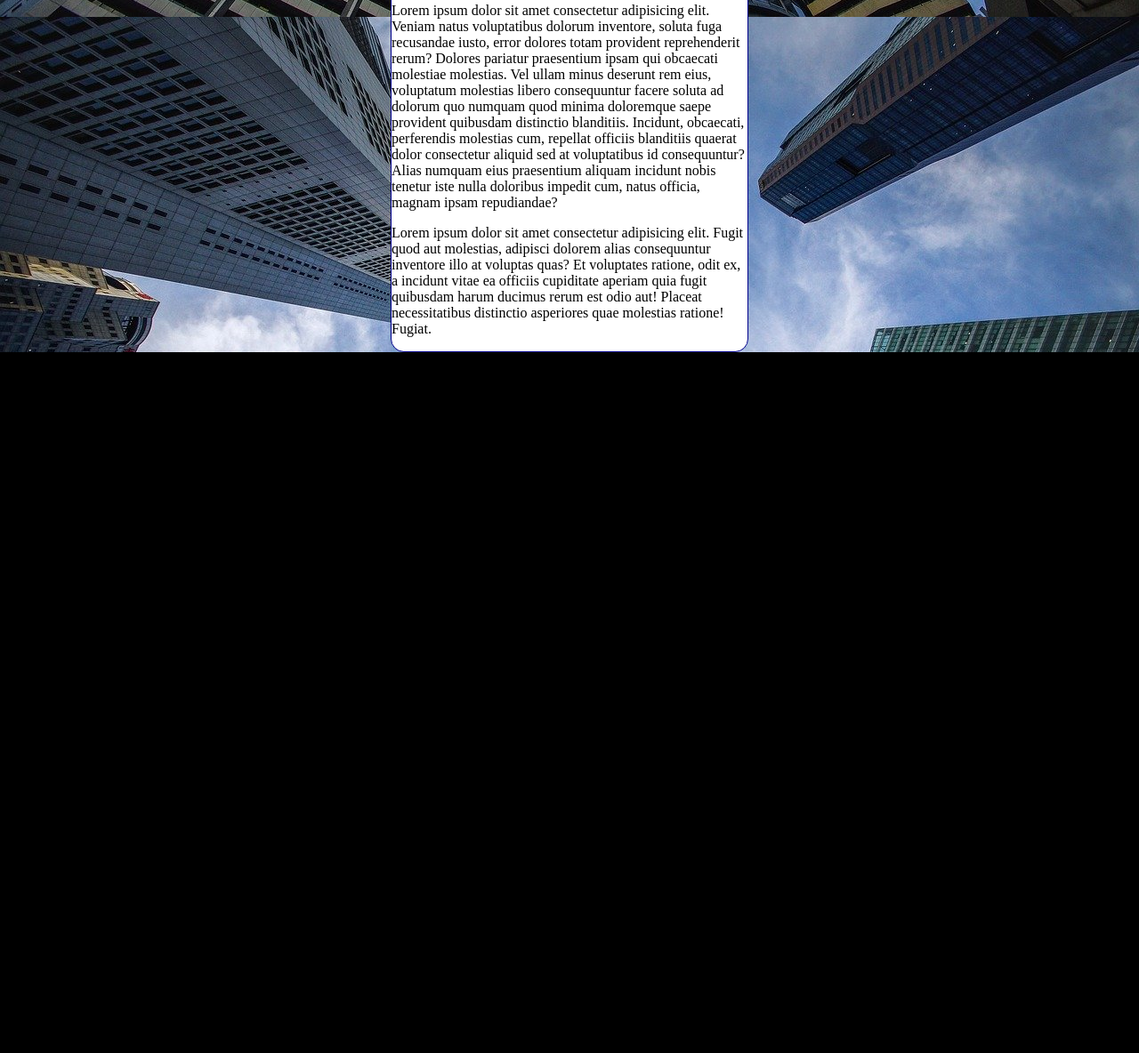
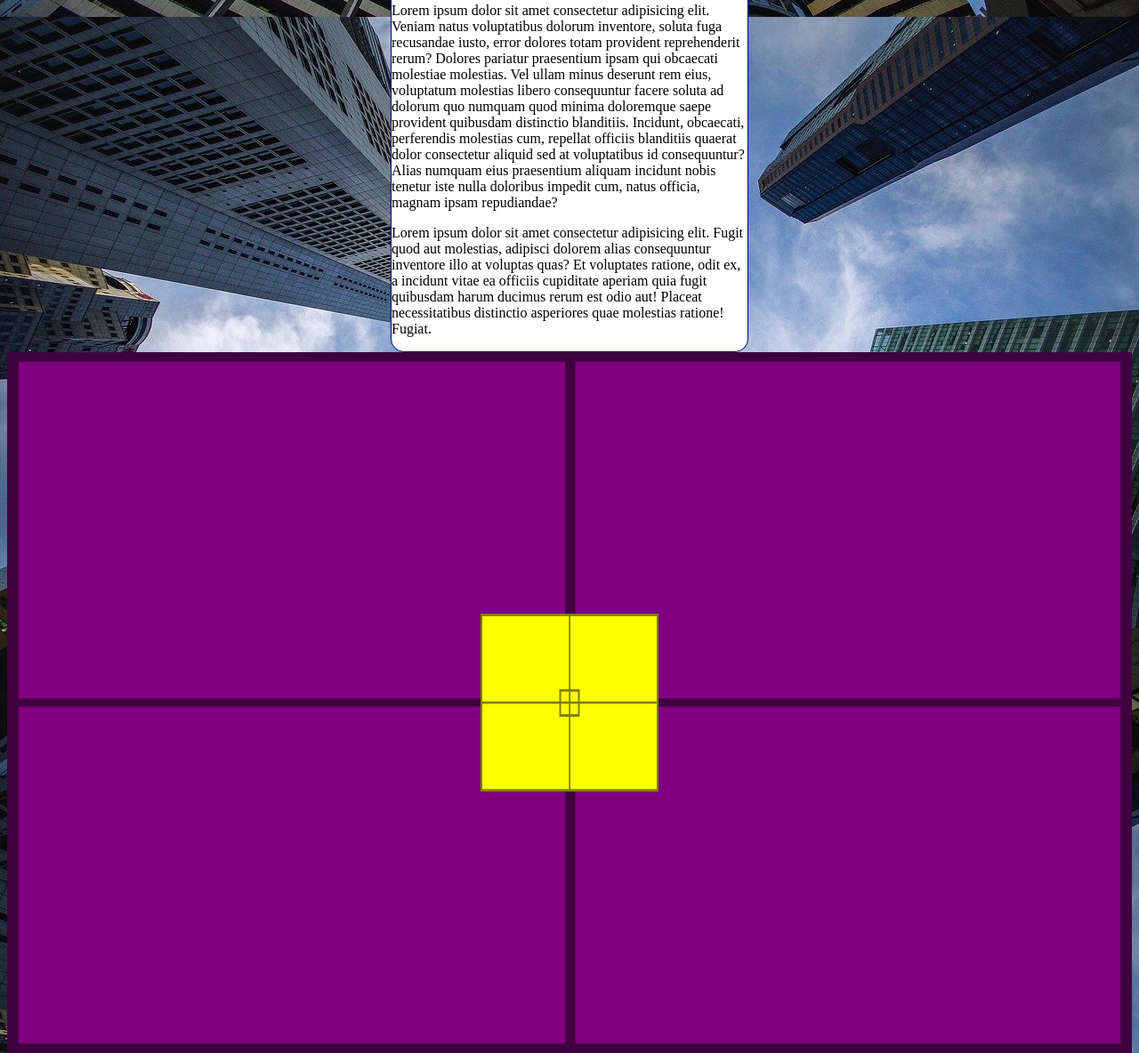
Before and after one commit to Iunaa/ImageTest, a website built with Vite: page index.html in a window 1280 px wide. Shown: the part 834-2018 px from the top of the page at 89% size. Before the commit the page ends 1230 px from the top, so only its background shows below. Built offline with nearby package versions, Linux system fonts and the light colour scheme.

Commit message:
position

```diff
--- a/index.css
+++ b/index.css
@@ -6,9 +6,38 @@ body{
     background-repeat: no-repeat;
     background-size: cover;
     background-attachment: fixed;
+
+    /* Shorthand - background
+     background: color > image > position > repeat > "size" o size nao funciona > attachment
+    */
 }
 
-main{
+#container{
+    background-image: url('./img/target001.png');
+    background-size: 100% 100%;
+    position: relative;
+    height: 96vh;
+    padding: 10px;
+    background-color: purple;
+
+
+}
+
+#conteudo{
+   background-image: url('./img/target001.png');
+   background-size: 100% 100%;
+   position: absolute;
+   height: 200px;
+   width: 200px;
+   background-color: yellow;
+   left: 50%;
+   top: 50%;
+
+   transform: translate(-50%,-50%);
+
+}
+
+.text{
     background-color: white;
     max-width: 400px;
     margin: auto;
--- a/index.html
+++ b/index.html
@@ -8,7 +8,7 @@
         <link rel="stylesheet" href="./index.css" />
     </head>
     <body>
-        <main>
+        <div class="text">
             <h1>Teste de Imagem de Fundo</h1>
             <p>
                 Lorem ipsum dolor sit amet consectetur adipisicing elit.
@@ -83,6 +83,9 @@
                 necessitatibus distinctio asperiores quae molestias ratione!
                 Fugiat.
             </p>
-        </main>
+        </div>
+        <section id="container">
+            <article id="conteudo"></article>
+        </section>
     </body>
 </html>
```
